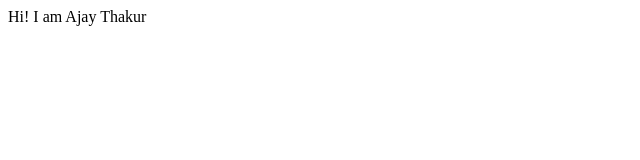
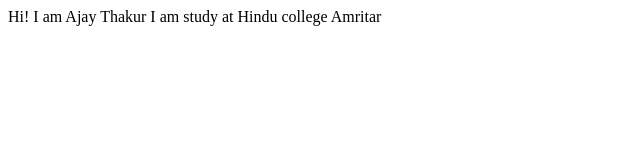
Before and after one commit to thakurajay689/ajaythakur-site, a plain HTML site: page index.html in a window 1280 px wide. Shown: the whole page, without its empty margins (0-640 px from the left). Drawn offline with Linux system fonts and the light colour scheme.

Commit message:
update:text

```diff
--- a/index.html
+++ b/index.html
@@ -7,5 +7,6 @@
 </head>
 <body>
     Hi! I am Ajay Thakur
+    I am study at Hindu college Amritar
 </body>
 </html>
```
